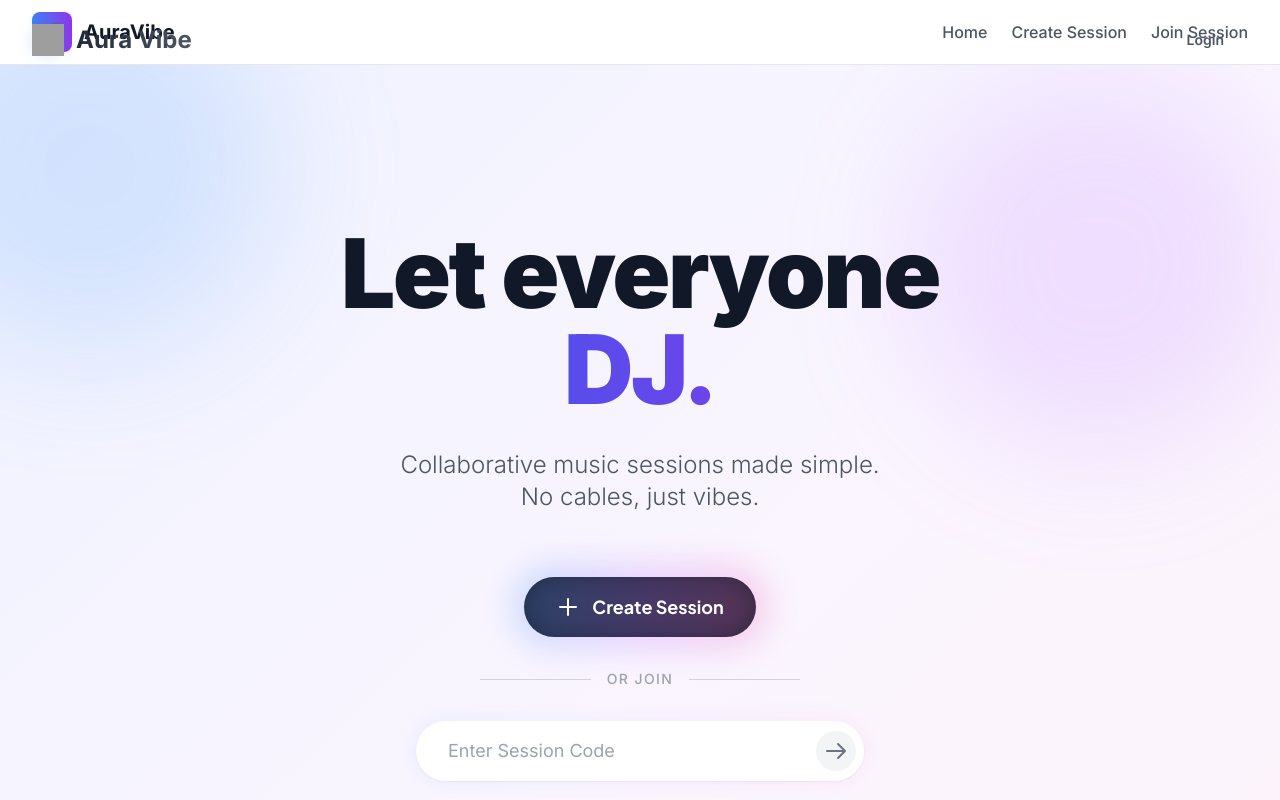
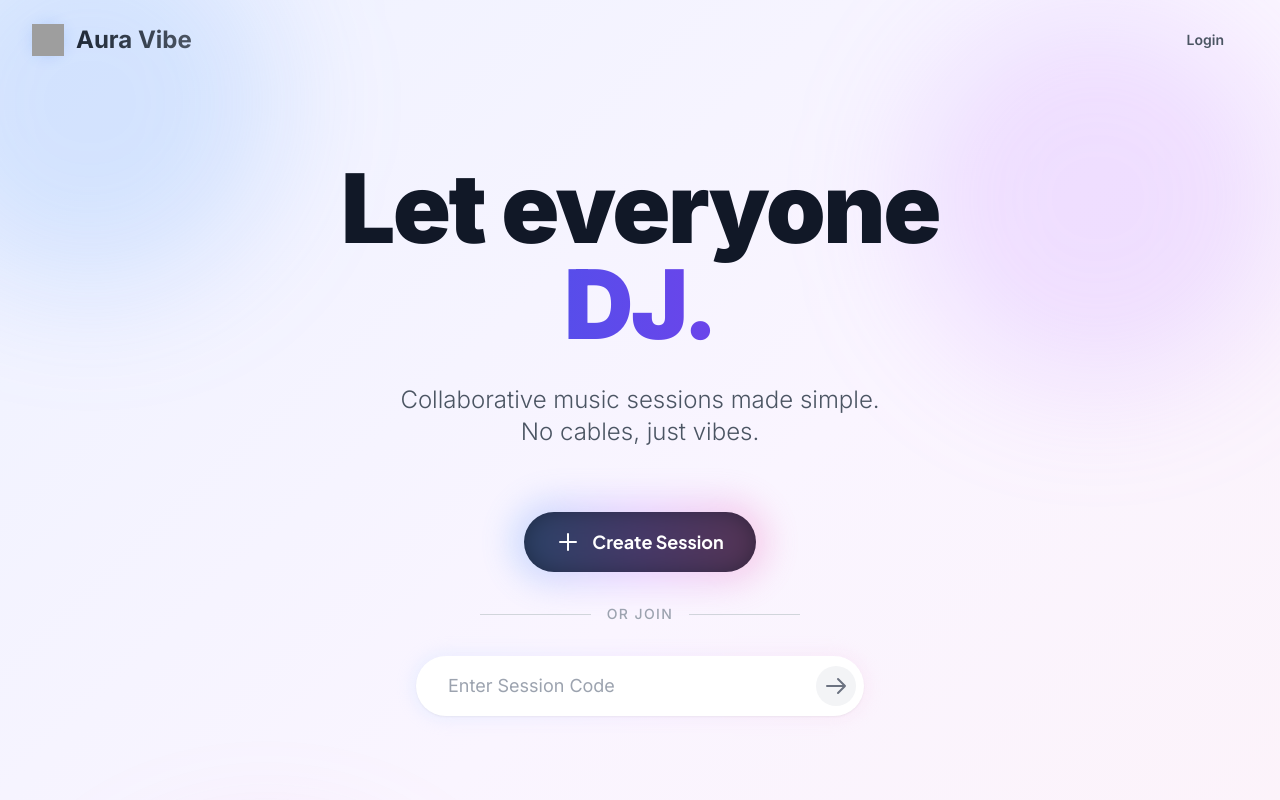
Before and after one commit to Zakir176/AURA-VIBE, a Vue app in the folder frontend/: page / in a window 1280 px wide. Shown: the top 800 px of the page. Built offline with nearby package versions, Linux system fonts and the light colour scheme; grey boxes are pictures that could not be loaded.

Commit message:
fix(nav): resolve overlapping headers by using route meta

```diff
--- a/frontend/src/App.vue
+++ b/frontend/src/App.vue
@@ -1,7 +1,6 @@
-<!-- src/App.vue -->
 <template>
   <div id="app" class="min-h-screen bg-gray-50">
-    <AppHeader />
+    <AppHeader v-if="!route.meta.hideHeader" />
     <main>
       <router-view />
     </main>
@@ -12,4 +11,7 @@
 <script setup lang="ts">
 import AppHeader from '@/components/Layout/AppHeader.vue';
 import ToastContainer from '@/components/Toast/ToastContainer.vue';
+import { useRoute } from 'vue-router';
+
+const route = useRoute();
 </script>
--- a/frontend/src/router/index.ts
+++ b/frontend/src/router/index.ts
@@ -5,7 +5,8 @@ const routes: RouteRecordRaw[] = [
   {
     path: '/',
     name: 'Landing',
-    component: () => import('@/views/LandingPage.vue')
+    component: () => import('@/views/LandingPage.vue'),
+    meta: { hideHeader: true }
   },
   {
     path: '/create',
@@ -21,7 +22,8 @@ const routes: RouteRecordRaw[] = [
     path: '/session/:sessionCode',
     name: 'SessionPage',
     component: () => import('@/views/SessionPage.vue'),
-    props: true
+    props: true,
+    meta: { hideHeader: true }
   },
   {
     path: '/login',
```
